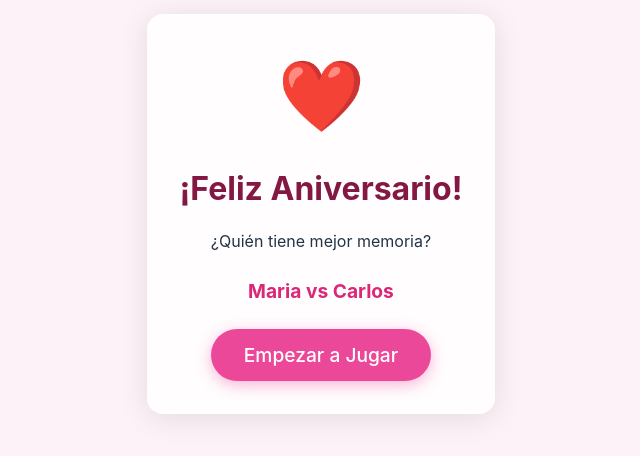
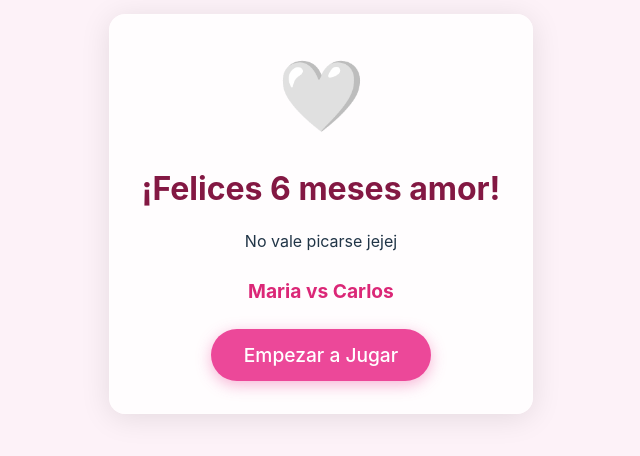
Before and after one commit to carlutronix/Juego_Maria_Carlos, a Vue app: page / in a window 1280 px wide. Shown: the part 234-690 px from the top of the page, without its empty margins (319-959 px from the left). Built offline with nearby package versions, Linux system fonts and the light colour scheme.

Commit message:
Update start screen text and heart icon

```diff
--- a/src/components/ResultScreen.vue
+++ b/src/components/ResultScreen.vue
@@ -15,8 +15,8 @@
     </div>
 
     <div class="romantic-message">
-      <p>No importa quién gane, el mayor premio es estar juntos. ❤️</p>
-      <p>¡Feliz aniversario!</p>
+      <p>No importa quién gane, el mayor premio es estar juntos 🤍</p>
+      <p>¡Feliz aniversario amorchete! TE AMOOOOO</p>
     </div>
 
     <button class="restart-btn" @click="$emit('restart')">Jugar de nuevo</button>
--- a/src/components/StartScreen.vue
+++ b/src/components/StartScreen.vue
@@ -1,8 +1,8 @@
 <template>
   <div class="start-screen">
-    <div class="heart-icon">❤️</div>
-    <h1>¡Feliz Aniversario!</h1>
-    <p>¿Quién tiene mejor memoria?</p>
+    <div class="heart-icon">🤍</div>
+    <h1>¡Felices 6 meses amor!</h1>
+    <p>No vale picarse jejej</p>
     <div class="players-preview">
       <span>Maria</span> vs <span>Carlos</span>
     </div>
```
